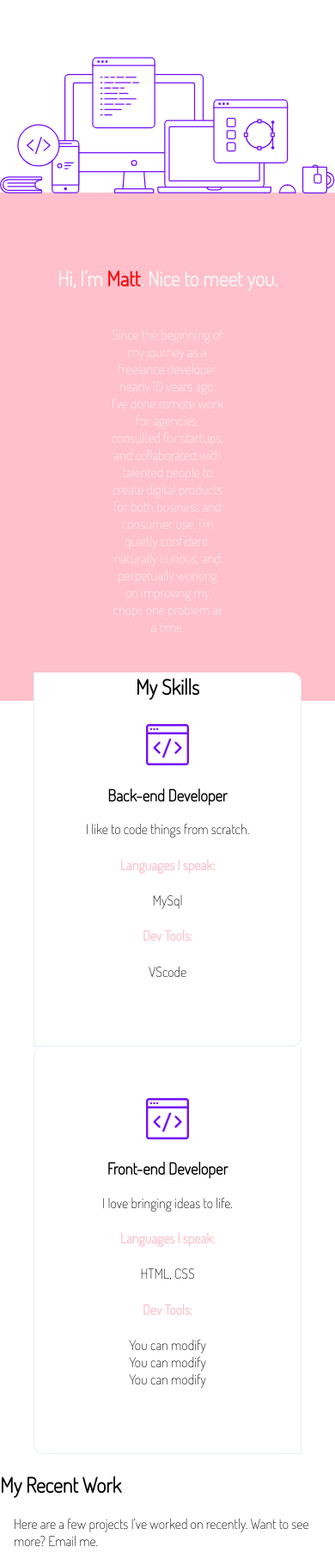
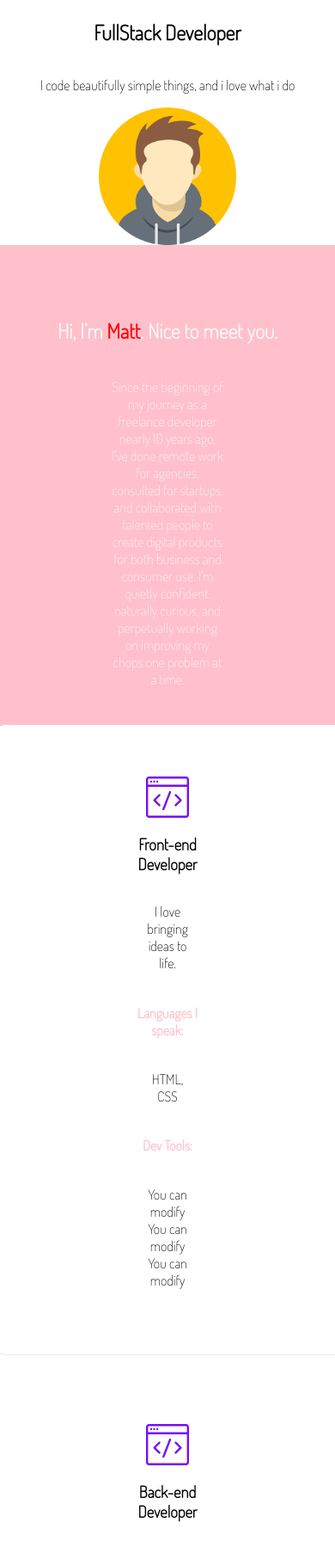
Before and after one commit to WildCodeSchool-2024-02/JS-RemoteFR-Gridception-checkpoint-1, a website: page site/portfolio.html in a window 390 px wide. Shown: the part 82-1888 px from the top of the page at 86% size. Drawn offline with Linux system fonts and the light colour scheme.

Commit message:
Some CSS

```diff
--- a/site/css/main.css
+++ b/site/css/main.css
@@ -1,5 +1,5 @@
 /*  YOU DON'T NEED TO TOUCH THIS FILE */
-@import url('https://fonts.googleapis.com/css?family=Dosis:wght@200&family=Roboto:wght@400&display=swap');
+@import url("https://fonts.googleapis.com/css?family=Dosis:wght@200&family=Roboto:wght@400&display=swap");
 
 * {
   box-sizing: border-box;
@@ -10,7 +10,7 @@
   --radius: 5px;
   --borderTemplate: 1px solid;
 
-  --darkColor : #000000;
+  --darkColor: #000000;
   --textColor: #39424e;
   --wildColor: #f76c6c;
   --lightWildColor: #ffc0cb;
@@ -30,12 +30,25 @@ body {
 
 header nav {
   display: flex;
+  align-items: center;
+  justify-content: space-between;
   margin: var(--gutter) calc(var(--gutter) * 2);
 }
 
 header nav img {
   height: calc(var(--gutter) * 3);
   border-radius: var(--radius);
+}
+
+.avatar-container {
+  width: 10rem;
+}
+
+section {
+  display: flex;
+  flex-direction: column;
+  justify-content: center;
+  align-items: center;
 }
 
 li {
--- a/site/css/portfolio.css
+++ b/site/css/portfolio.css
@@ -13,6 +13,9 @@
 
 img {
   max-width: 100%;
+  /*@media screen and (min-width 1000px) {
+    display: none;
+  }*/
 }
 
 h1 {
@@ -32,6 +35,10 @@ p {
   margin: 0;
   margin-top: calc(var(--gutter) * 5);
   margin-bottom: calc(var(--gutter) * -0.3125);
+
+  @media screen and (max-width: 700px) {
+    display: none;
+  }
 }
 
 .description {
@@ -54,20 +61,37 @@ p {
 .skills {
   margin-top: calc(var(--gutter) * -2);
   border-radius: var(--radius);
-  padding: 0 10%;
+  /*padding: 0 10%;*/
 }
 
 .skills--title {
   margin: calc(var(--gutter) * -2) 0;
   text-align: var(--textAlign);
 }
+.container-skills {
+  display: flex;
+  flex-direction: row-reverse;
+  justify-content: center;
+  align-items: center;
 
+  /*@media screen and (max-width: 700px) {
+    flex-direction: row-reverse;
+  }*/
+  @media screen and (max-width: 700px) {
+    flex-direction: column-reverse;
+  }
+}
+
+#first-skills {
+  margin: 0;
+  padding: calc(var(--gutter) * 5) calc(var(--gutter) * 10);
+}
 .column {
   border-left: var(--styledBorder);
   border-right: var(--styledBorder);
   border-bottom: var(--styledBorder);
   background-color: var(--cardColor);
-  padding: calc(var(--gutter) * 3.75) calc(var(--gutter)* 2.1875);
+  padding: calc(var(--gutter) * 3.75) calc(var(--gutter) * 10);
   border-radius: var(--radius);
   text-align: var(--textAlign);
   box-shadow: var(--styledShadow);
--- a/site/portfolio.html
+++ b/site/portfolio.html
@@ -1,10 +1,13 @@
 <!DOCTYPE html>
 <html lang="en">
   <head>
-    <meta charset="utf-8">
-    <meta name="viewport" content="width=device-width, initial-scale=1, shrink-to-fit=no">
-    <link rel="stylesheet" href="css/main.css">
-    <link rel="stylesheet" href="css/portfolio.css">
+    <meta charset="utf-8" />
+    <meta
+      name="viewport"
+      content="width=device-width, initial-scale=1, shrink-to-fit=no"
+    />
+    <link rel="stylesheet" href="css/main.css" />
+    <link rel="stylesheet" href="css/portfolio.css" />
     <title>Checkpoint 1 Portfolio</title>
   </head>
 
@@ -23,6 +26,13 @@
       <!-- First banner with title, description, avatar and image desktop -->
       <!-- You can use the avatar image on the folder image -->
       <section>
+        <h1>FullStack Developer</h1>
+        <p>I code beautifully simple things, and i love what i do</p>
+        <img
+          src="./image/avatar-bis.png"
+          alt="avatar"
+          class="avatar-container"
+        />
         <figure class="desktop">
           <img src="image/desktop.svg" alt="desktop" />
         </figure>
@@ -32,7 +42,14 @@
       <article>
         <section class="description pink-bg">
           <h1>Hi, I’m <span id="firstname">Matt</span>. Nice to meet you.</h1>
-          <p>Since the beginning of my journey as a freelance developer nearly 10 years ago, I've done remote work for agencies, consulted for startups, and collaborated with talented people to create digital products for both business and consumer use. I'm quietly confident, naturally curious, and perpetually working on improving my chops one problem at a time.</p>
+          <p>
+            Since the beginning of my journey as a freelance developer nearly 10
+            years ago, I've done remote work for agencies, consulted for
+            startups, and collaborated with talented people to create digital
+            products for both business and consumer use. I'm quietly confident,
+            naturally curious, and perpetually working on improving my chops one
+            problem at a time.
+          </p>
         </section>
       </article>
 
@@ -40,7 +57,8 @@
 
       <article class="skills">
         <h2 class="skills--title">My Skills</h2>
-          <section class="column">
+        <div class="container-skills">
+          <section class="column" id="first-skills">
             <img src="image/frontend.svg" alt="" />
             <h3>Back-end Developer</h3>
             <p>I like to code things from scratch.</p>
@@ -64,36 +82,64 @@
               <li>You can modify</li>
             </ul>
           </section>
+        </div>
       </article>
 
       <!-- Third banner with list of all your projects -->
       <article class="projects">
         <h2>My Recent Work</h2>
-          <p>Here are a few projects I've worked on recently. Want to see more? Email me.</p>
+        <p>
+          Here are a few projects I've worked on recently. Want to see more?
+          Email me.
+        </p>
         <section class="box">
-            <img src="https://mattfarley.ca/img/logos/kybercore.svg" alt="logo-entreprise" />
-            <p>Next level plug and play chassis systems for custom do-it-yourself lightsaber builds.</p>
-            <a class="disabled" >In development</a>
+          <img
+            src="https://mattfarley.ca/img/logos/kybercore.svg"
+            alt="logo-entreprise"
+          />
+          <p>
+            Next level plug and play chassis systems for custom do-it-yourself
+            lightsaber builds.
+          </p>
+          <a class="disabled">In development</a>
         </section>
         <section class="box">
-            <img src="https://mattfarley.ca/img/logos/basin.svg" alt="logo-entreprise" />
-            <p>A powerful, easy-to-configure form backend for designers and developers. No coding required.</p>
+          <img
+            src="https://mattfarley.ca/img/logos/basin.svg"
+            alt="logo-entreprise"
+          />
+          <p>
+            A powerful, easy-to-configure form backend for designers and
+            developers. No coding required.
+          </p>
           <a href="www.usebasin.com">www.usebasin.com</a>
         </section>
         <section class="box">
-            <img src="https://mattfarley.ca/img/logos/ylbuilders.svg" alt="logo-entreprise" />
-            <p>Beautifully simple websites for independent distributors of Young Living Essential Oils.</p>
+          <img
+            src="https://mattfarley.ca/img/logos/ylbuilders.svg"
+            alt="logo-entreprise"
+          />
+          <p>
+            Beautifully simple websites for independent distributors of Young
+            Living Essential Oils.
+          </p>
           <a href="www.ylbuilders.com">www.ylbuilders.com</a>
         </section>
         <section class="box">
-            <img src="https://mattfarley.ca/img/logos/dovetail.svg" alt="logo-entreprise" />
-            <p>A space and member management solution for coworking communities both big and small.</p>
-            <a class="disabled" >Shutdown in 2017</a>
+          <img
+            src="https://mattfarley.ca/img/logos/dovetail.svg"
+            alt="logo-entreprise"
+          />
+          <p>
+            A space and member management solution for coworking communities
+            both big and small.
+          </p>
+          <a class="disabled">Shutdown in 2017</a>
         </section>
       </article>
     </main>
     <footer class="description pink-bg">
-        <img src="image/logo-white.svg" alt='logo-white' />
+      <img src="image/logo-white.svg" alt="logo-white" />
       <p>Living, learning, & leveling up one day at a time.</p>
     </footer>
     <script src="js/portfolio.js"></script>
```
Lines whose indentation alone changed are shown as unchanged.
